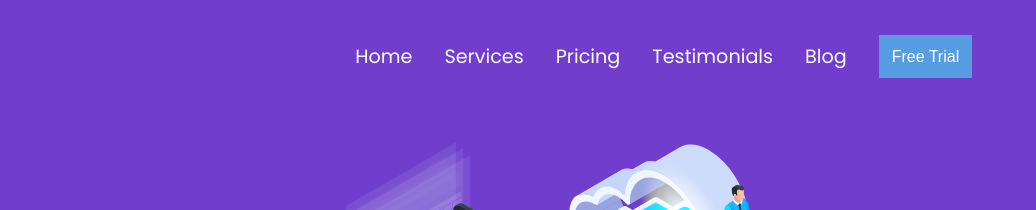
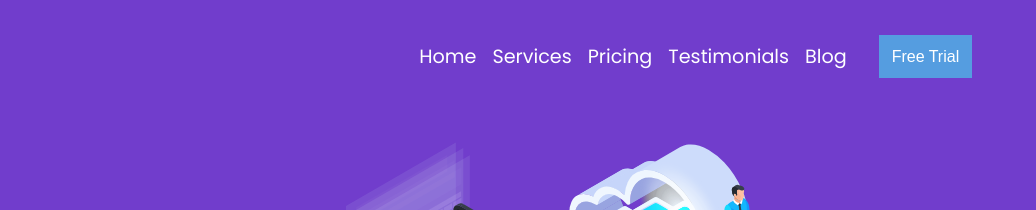
Before and after one commit to Saurabh-Singh-Negi/Project-13-SASS-Landing-Page, a plain HTML site: page index.html in a window 1280 px wide. Shown: the top 210 px of the page, 244-1280 px from the left. Drawn offline with Linux system fonts and the light colour scheme; a web font is replaced by a local one.

Commit message:
navbar made responsive

```diff
--- a/index.html
+++ b/index.html
@@ -15,12 +15,13 @@
             </div>
 
             <div class="navbar">
-                <a href="#" class="navbar-links">Home</a>
-                <a href="#" class="navbar-links">Services</a>
-                <a href="#" class="navbar-links">Pricing</a>
-                <a href="#" class="navbar-links">Testimonials</a>
-                <a href="#" class="navbar-links">Blog</a>
-
+                <div class="nav-links">
+                    <a href="#" class="navbar-links">Home</a>
+                    <a href="#" class="navbar-links">Services</a>
+                    <a href="#" class="navbar-links">Pricing</a>
+                    <a href="#" class="navbar-links">Testimonials</a>
+                    <a href="#" class="navbar-links">Blog</a>
+                </div>
                 <button class="trial-btn">Free Trial</button>
             </div>
         </nav>
--- a/style.css
+++ b/style.css
@@ -12,7 +12,6 @@ body {
 }
 
 header {
-    height: 700px;
     background-color: #713DCC;
     color: #fff;
 }
@@ -28,6 +27,11 @@ nav {
     display: flex;
     align-items: center;
     gap: 2rem;
+}
+
+.nav-links {
+    display: flex;
+    gap: 1rem;
 }
 
 .navbar-links {
@@ -140,3 +144,13 @@ nav {
     box-shadow: 10px 5px 5px rgba(0, 0, 0, 0.233);
 
 }
+
+@media screen and (max-width:900px){
+    .nav-links {
+        display: none;
+    }
+}
+
+@media screen and (max-width:800px){
+
+}
```
